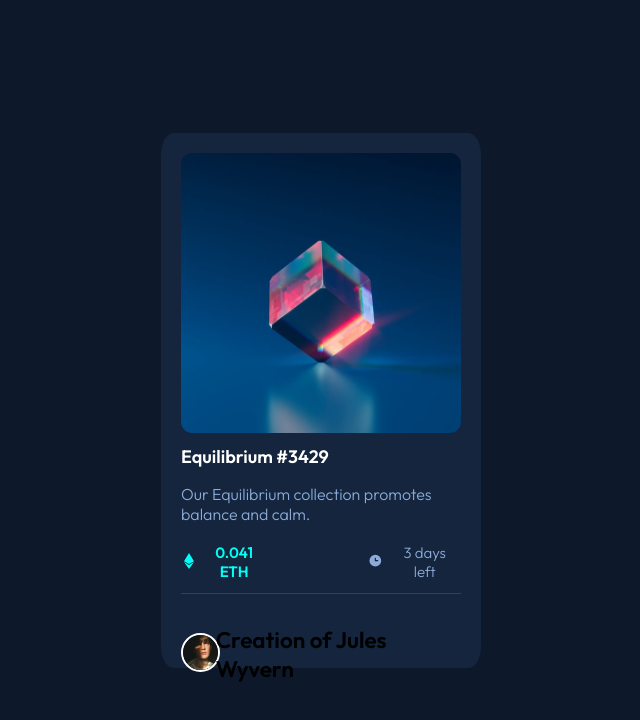
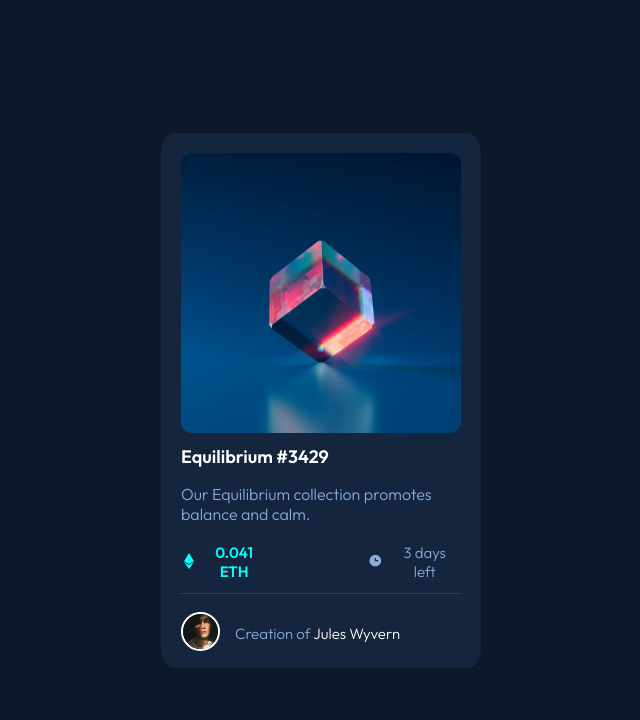
Before and after one commit to manuellacosme/NFTCard, a plain HTML site: page index.html in a window 1280 px wide. Shown: the whole page, without its empty margins (319-959 px from the left). Drawn offline with Linux system fonts and the light colour scheme.

Commit message:
Update styles.css

```diff
--- a/css/styles.css
+++ b/css/styles.css
@@ -23,7 +23,7 @@ body {
 
 .equilibrium-div {
     position: relative;
-    width: 280px
+    width: 280px;
 }
 
 .equilibrium-img {
@@ -113,9 +113,7 @@ hr {
 .profile-user {
     display: inline-flex;
     align-items: center;
-    font-size: 15px;
-    font-weight: 300;
-    padding-top: 5px;
+    padding-top: 10px;
 }
 
 .profile-img {
@@ -125,16 +123,18 @@ hr {
     max-height: 100%;
 }
 
-.profile-text {
+h2 {
     color: hsl(215, 51%, 70%);
     padding: 0 15px;
+    font-weight: 300;
+    font-size: 15px;
 }
 
-.profile-spam {
+.profile-name {
     color: hsl(0, 0%, 100%);
 }
 
-.profile-spam:hover {
+.profile-name:hover {
     color: hsl(178, 100%, 50%);
     cursor: pointer;
 }
```
